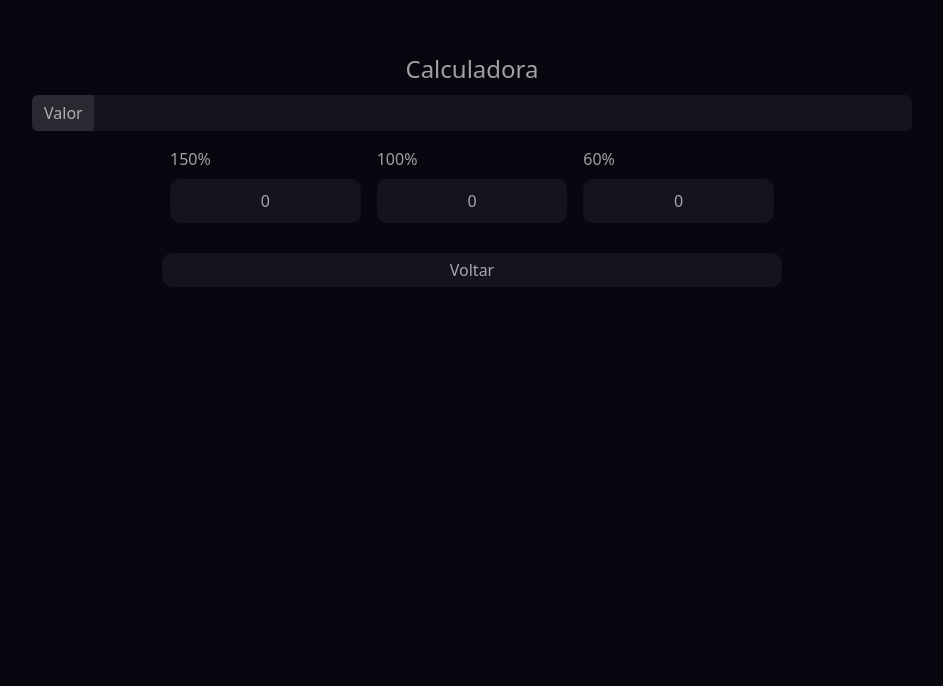
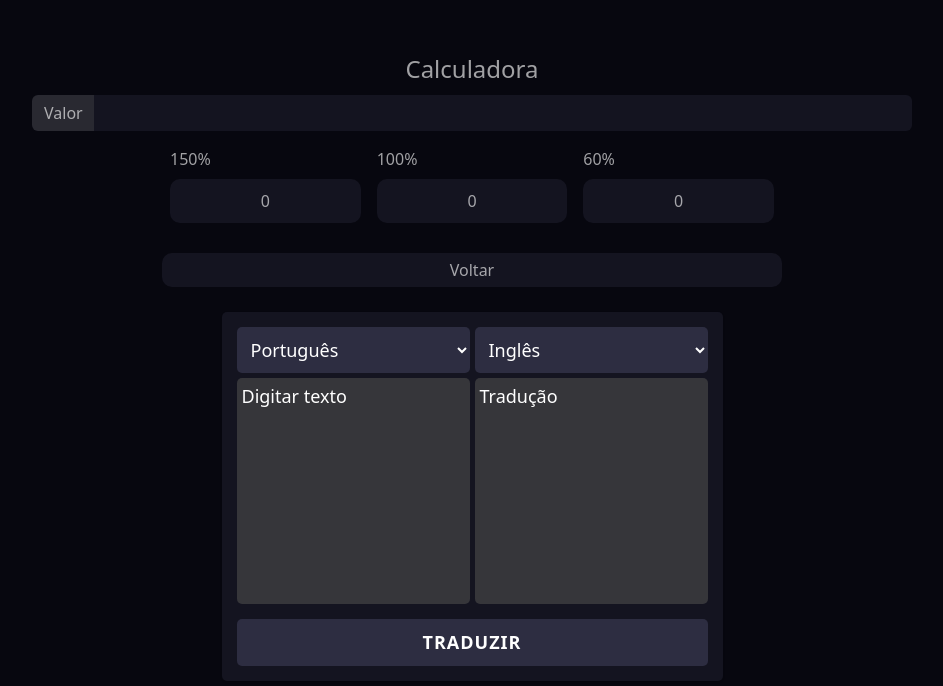
Before and after one commit to caioxsf/drop, a plain HTML site: page calculadora.html in a window 1280 px wide. Shown: the part 199-885 px from the top of the page, without its empty margins (168-1111 px from the left). Before the commit the page ends 800 px from the top, so only its background shows below. Drawn offline with nearby package versions, Linux system fonts and the light colour scheme.

Commit message:
tradutor

```diff
--- a/assets/css/style.css
+++ b/assets/css/style.css
@@ -168,6 +168,89 @@ input.form-control:disabled {
 
 }
 
+.container-tradutor {
+    display: flex;
+    align-items: center;
+    justify-content: center;
+    flex-direction: column;
+    gap: 10px;
+    margin: 5px;
+    margin-top: 25px;
+  }
+
+  h1 {
+    color: white;
+    letter-spacing: 1px;
+  }
+
+  .content {
+    padding: 15px;
+    box-shadow: 0 1px 2px #0003;
+    background-color: rgb(20, 20, 32);
+    border-radius: 5px;
+    display: flex;
+    flex-direction: column;
+    gap: 5px;
+  }
+
+  .divSelects {
+    display: flex;
+    gap: 5px;
+  }
+
+  select {
+    width: 50%;
+    padding: 10px;
+    cursor: pointer;
+    outline: none;
+    font-size: 18px;
+    border: none;
+    border-radius: 5px;
+    color: white;
+    background-color: rgb(45, 45, 65);
+  }
+
+  .divTextareas {
+    display: flex;
+    gap: 5px;
+    border-radius: 5px;
+
+  }
+
+  textarea {
+
+    outline: none;
+    padding: 5px;
+    font-size: 18px;
+    width: 50%;
+    border-radius: 5px;
+    resize: none;
+    border: none;
+    background-color: rgba(75, 75, 75, 0.623);
+    color: white;
+  }
+
+  button{
+    padding: 10px;
+    font-size: 18px;
+    border: none;
+    background-color: rgb(45, 45, 65);
+    color: white;
+    border-radius: 5px;
+    font-weight: 600;
+    cursor: pointer;
+    margin-top: 10px;
+    letter-spacing: 1px;
+  }
+
+  textarea::placeholder
+  {
+    color: white;
+  }
+
+  button:hover {
+    opacity: 0.9;
+  }
 @media (max-width: 1800px) {
     .container-tudo2
     {
--- /dev/null
+++ b/assets/js/scriptTradutor.js
@@ -0,0 +1,45 @@
+const textareaFrom = document.querySelector("#textareaFrom");
+const textareaTo = document.querySelector("#textareaTo");
+const btnTranslate = document.querySelector("#btnTranslate");
+const selects = document.querySelectorAll("select");
+
+const countries = {
+  "en-GB": "Inglês",
+  "es-ES": "Espanhol",
+  "it-IT": "Italiano",
+  "ja-JP": "Japonês",
+  "pt-BR": "Português",
+};
+
+selects.forEach((tag) => {
+  for (let country in countries) {
+    let selected;
+    if (tag.className.includes("selectFrom") && country == "pt-BR") {
+      selected = "selected";
+    } else if (tag.className.includes("selectTo") && country == "en-GB") {
+      selected = "selected";
+    }
+
+    const option = `<option value="${country}" ${selected}>${countries[country]}</option>`;
+
+    tag.insertAdjacentHTML("beforeend", option);
+  }
+});
+
+btnTranslate.addEventListener("click", () => {
+  if (textareaFrom.value) {
+    loadTranslation();
+  } else {
+    textareaTo.value = "";
+  }
+});
+
+function loadTranslation() {
+  fetch(
+    `https://api.mymemory.translated.net/get?q=${textareaFrom.value}&langpair=${selects[0].value}|${selects[1].value}`
+  )
+    .then((res) => res.json())
+    .then((data) => {
+      textareaTo.value = data.responseData.translatedText;
+    });
+}
--- a/calculadora.html
+++ b/calculadora.html
@@ -37,6 +37,21 @@
         </form>
         <!-- <input type="submit" class="form-control btn-add" style="margin-top: 20px;">  -->
 
+        <div class="container-tradutor">
+          <div class="content">
+            <div class="divSelects">
+              <select class="selectFrom"></select>
+              <select class="selectTo"></select>
+            </div>
+            <div class="divTextareas">
+              <textarea id="textareaFrom" rows="8" placeholder="Digitar texto"></textarea>
+              <textarea id="textareaTo" rows="8" placeholder="Tradução" disabled></textarea>
+            </div>
+            <button id="btnTranslate">TRADUZIR</button>
+          </div>
+        </div>
+
+        <script src="assets/js/scriptTradutor.js"></script>
         <script src="assets/js/scriptCalculadora.js"></script>
 </body>
 </html>
```
